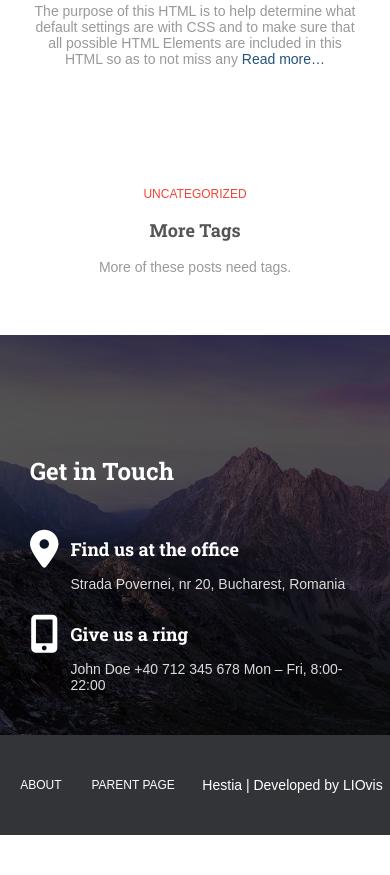
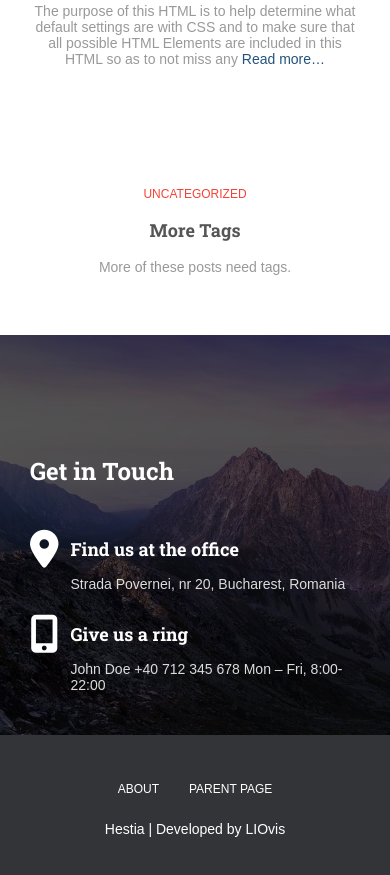
Before and after one commit to LIOvis/scss_capstone, a plain HTML site: page index.html in a window 390 px wide. Shown: the part 2018-2893 px from the top of the page. Before the commit the page ends 2853 px from the top, so only its background shows below. Drawn offline with Linux system fonts and the light colour scheme.

Commit message:
finished media queries for blog page

```diff
--- a/styles/media/media.scss
+++ b/styles/media/media.scss
@@ -68,6 +68,13 @@ $header-gradient: linear-gradient(45deg, $pink-purple 0%, $pink 50%);
           }
         }
       }
+      .hero-wrapper {
+        height: 300px;
+
+        .hero-title {
+          padding-top: 50px;
+        }
+      }
       .home-hero-wrapper {
         margin-top: 75px;
         .hero-image-wrapper {
@@ -128,7 +135,15 @@ $header-gradient: linear-gradient(45deg, $pink-purple 0%, $pink 50%);
       }
       footer {
         .footer-items-wrapper {
+          height: 90px;
           top: -3px;
+          flex-direction: column;
+          justify-content: center;
+          padding: 30px 0;
+
+          .footer-links-wrapper {
+            margin-bottom: 25px;
+          }
         }
       }
     }
```
Also changed, not shown: styles/main.css, styles/media/media.css, 2 other files.
